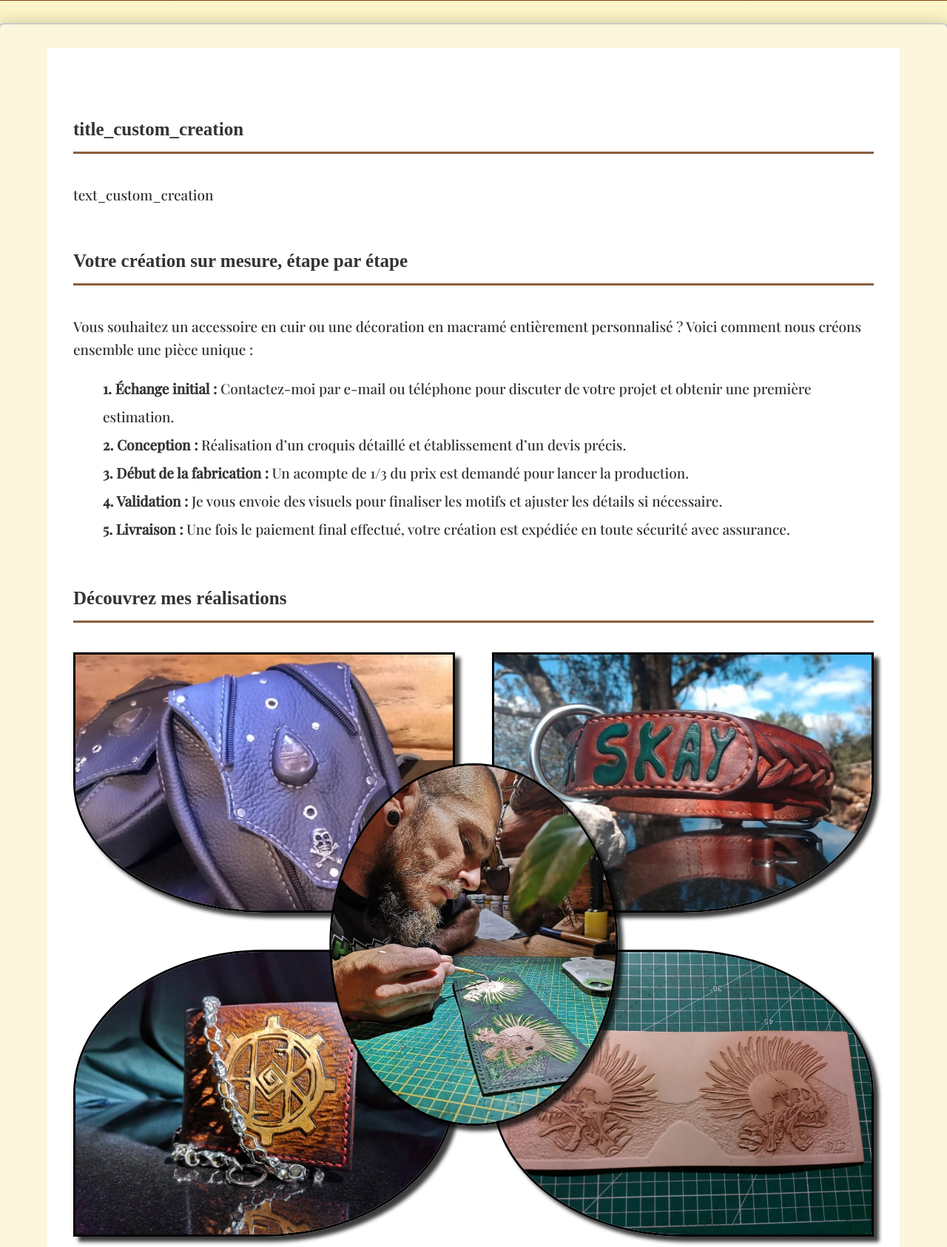
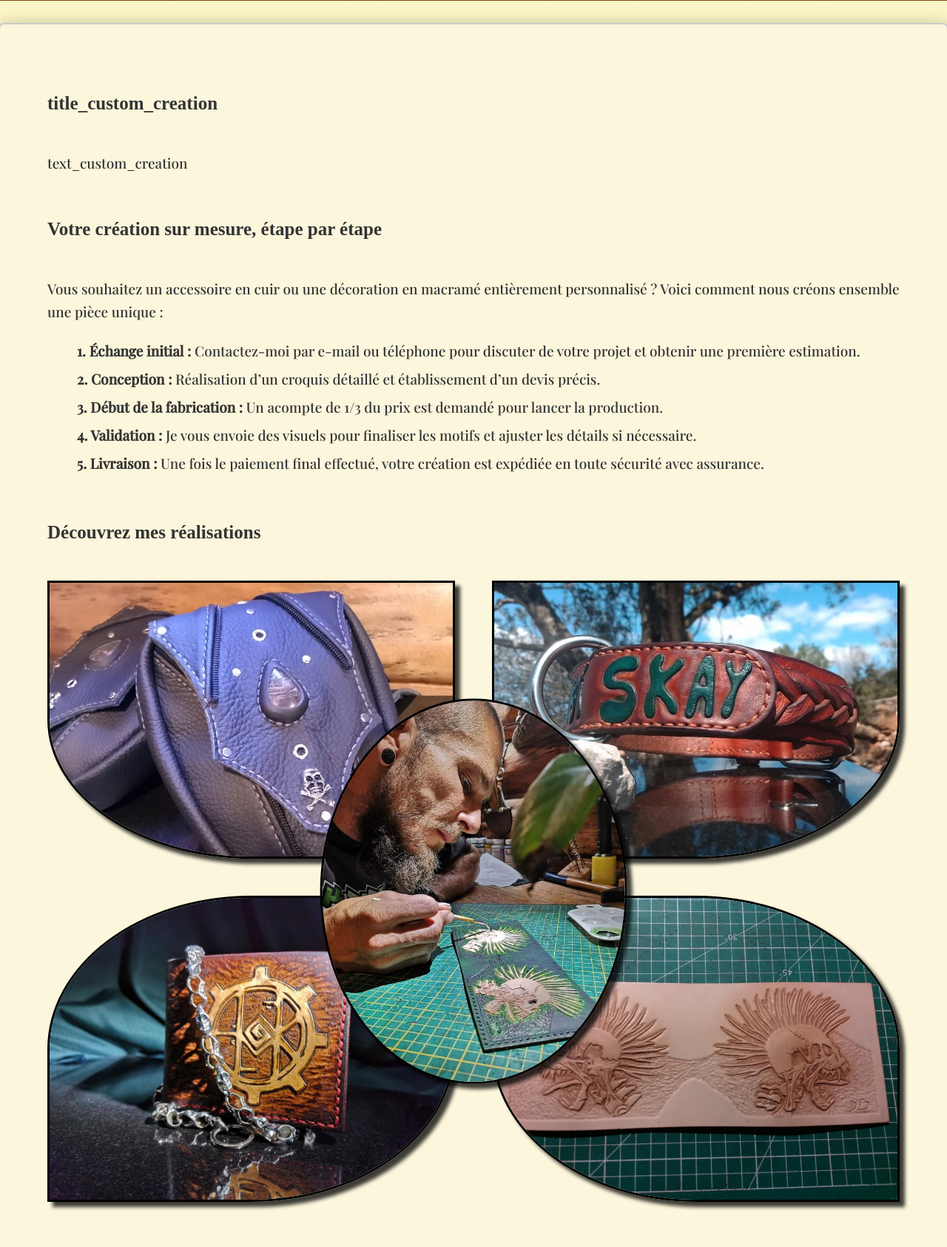
Before and after one commit to peter-francois/leatherwork-in-traveling-db, a Django app: page /fr/creation-sur-mesure/ in a window 1280 px wide. Shown: the part 323-2009 px from the top of the page at 74% size. Run offline with Django 5.2, Linux system fonts and the light colour scheme; parts of the project's set-up code (start-up, migrations or seed data) failed here and were passed over; some web fonts are replaced.

Commit message:
fix(core): remove session in custom_creation template

```diff
--- a/core/static/core/style.css
+++ b/core/static/core/style.css
@@ -1075,9 +1075,6 @@ h2.product-name {
 }
 
 /* Custom creation*/
-.container-custom {
-  background: white;
-}
 .section-custom {
   margin: 50px 0px;
 }
@@ -1143,11 +1140,6 @@ h2.product-name {
 }
 #custom-picture-4 {
   border-radius: 0 50% 0 50%;
-}
-
-.container-custom h2 {
-  border-bottom: 3px solid #8b5e3b;
-  padding-bottom: 5px;
 }
 
 @media only screen and (max-width: 1182px) {
--- a/core/templates/core/custom_creation.html
+++ b/core/templates/core/custom_creation.html
@@ -9,7 +9,6 @@
 {% endblock %}
 
 {% block content %}
-<section class="container-custom">
 
     <div class="section-custom">
         <h2 id="title_custom_creation">{% trans "title_custom_creation" %}</h2>
@@ -65,6 +64,5 @@
             <p ><span id="contact_phone">{% trans "Numéro de téléphone :" %}</span><a id="contact_phone" href="tel:{{ CLIENT_PHONE_NUMBER }}">{{ CLIENT_PHONE_NUMBER }}</a></p>
         </div>
     </div>
-</section>
 
 {% endblock %}
```
